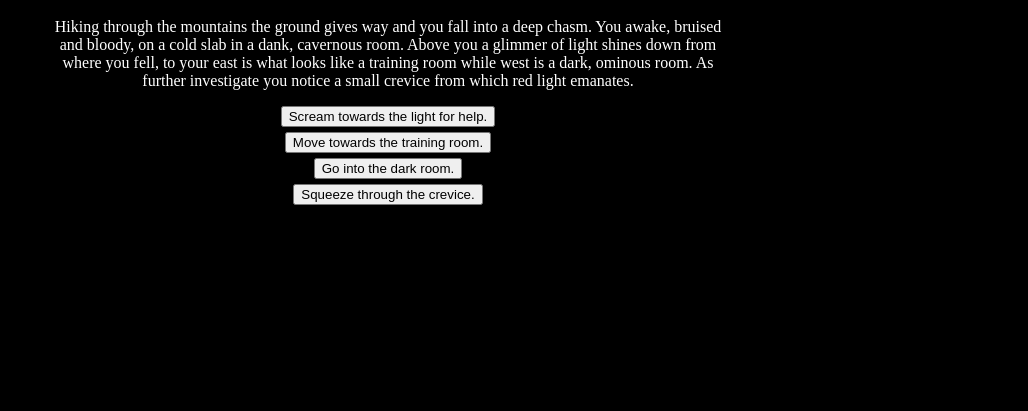
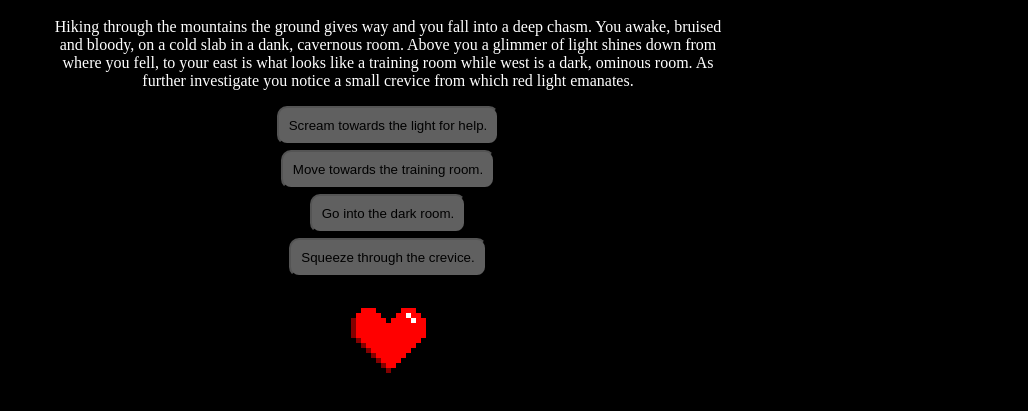
Before and after one commit to IainSCarr/AINT151, a plain HTML site: page Class Work/Hypertext Fiction Minigame/index.html in a window 1280 px wide. Shown: the part 63-474 px from the top of the page, without its empty margins (252-1280 px from the left). Drawn offline with Linux system fonts and the light colour scheme; a web font is replaced by a local one.

Commit message:
Image Support
Added code to make it possible to insert room specific images.

```diff
--- a/Class Work/Hypertext Fiction Minigame/data.js
+++ b/Class Work/Hypertext Fiction Minigame/data.js
@@ -2,6 +2,7 @@ var roomArray = [
 	{
 		title:'The Pit',
 		text:'Hiking through the mountains the ground gives way and you fall into a deep chasm. You awake, bruised and bloody, on a cold slab in a dank, cavernous room. Above you a glimmer of light shines down from where you fell, to your east is what looks like a training room while west is a dark, ominous room. As further investigate you notice a small crevice from which red light emanates.',
+		picture:'assets/full_heart.png',
 		choices:[
 			{
 				text:'Scream towards the light for help.',
@@ -24,6 +25,7 @@ var roomArray = [
 	{
 		title:'The Pit',
 		text:'You let out a scream in the hope that your companions might hear it from above. The sound echoes down the passageways before all falls silent again. After a brief moment a deep rumble accompanied by a rush of wind approaches you; it sends a chill down your spine as you sense a great evil lurking in this strange place.',
+		picture:'assets/full_heart.png',
 		choices:[
 			{
 				text:'Move towards the training room.',
@@ -42,6 +44,7 @@ var roomArray = [
 	{
 		title:'Training Room',
 		text:'Creeping forwards down the passageway you approach what looks like a training room scattered with broken sticks and shards of metal. The room has archery targets and mannequins made of straw while the ground is stained red in places. To your east you catch a glint of metal through reinforced doors. South is an archway that leads a large courtyard.',
+		picture:'assets/full_heart.png',
 		choices:[
 			{
 				text:'Go back to where you fell.',
@@ -60,6 +63,7 @@ var roomArray = [
 	{
 		title:'room 4',
 		text:'this is a test',
+		picture:'assets/full_heart.png',
 		choices:[
 			{
 				text:'Go to room 1',
--- a/Class Work/Hypertext Fiction Minigame/index.html
+++ b/Class Work/Hypertext Fiction Minigame/index.html
@@ -30,6 +30,7 @@
 
     <div id="roomChoices">Room choice buttons</div>
 
+    <div id="image">Room Picture</div>
 
   </body>
 </html>
--- a/Class Work/Hypertext Fiction Minigame/main.js
+++ b/Class Work/Hypertext Fiction Minigame/main.js
@@ -9,13 +9,17 @@ function SelectRoom(roomIndex)
 		document.getElementById('roomText').innerHTML = roomArray[roomIndex].text;
 
 		document.getElementById('roomChoices').innerHTML = "";
-
+		document.getElementById('image').innerHTML = ""
+;
 		for (var i = 0; i < roomArray[roomIndex].choices.length; i++) {
 			var index = roomArray[roomIndex].choices[i].index;
 			var button = "<button onclick='SelectRoom(" + index + ")'>" + roomArray[roomIndex].choices[i].text + "</button></br>"
 			document.getElementById('roomChoices').innerHTML += button;
+		}
 
 
-		}
+		var img = roomArray[roomIndex].picture
+		var picture = "<img src='" + img + "'>" ;
+		document.getElementById('image').innerHTML += picture;
 
 }
--- a/Class Work/Hypertext Fiction Minigame/master.css
+++ b/Class Work/Hypertext Fiction Minigame/master.css
@@ -37,4 +37,11 @@ p {
 
 button {
   margin-bottom: 5px;
+  background-color: #606060;
+  padding: 10px;
+  border-radius: 10px;
 }
+
+button:hover {
+  background-color: #9b9b9b;
+}
```
